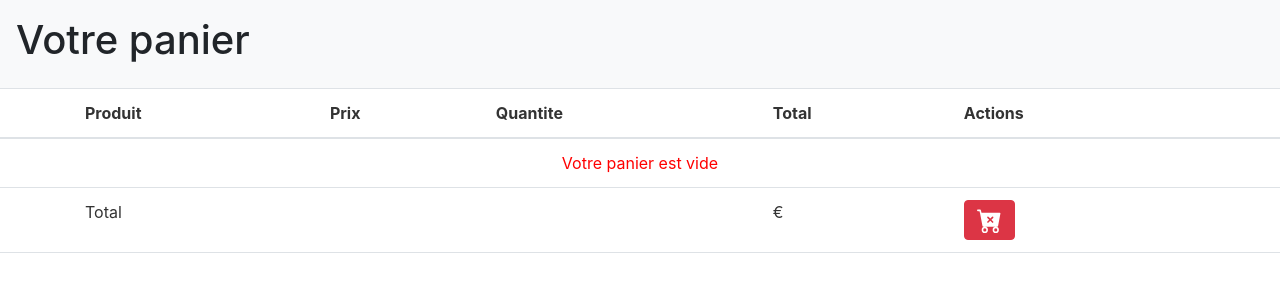
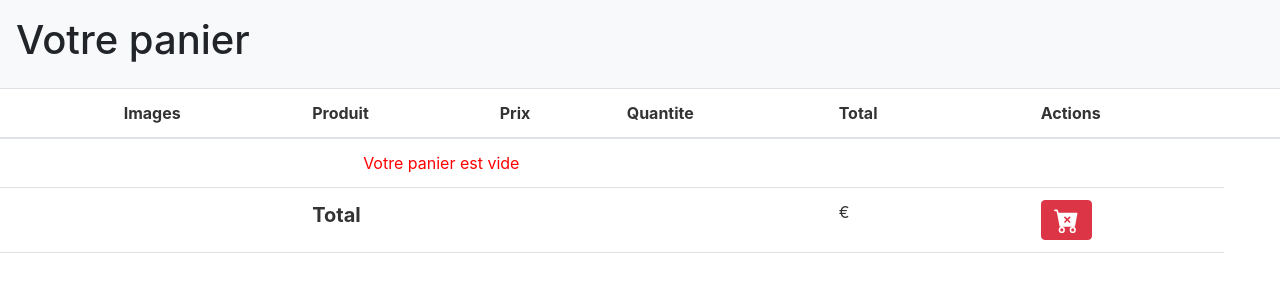
Before and after one commit to baxter08/exo_e_commerce, a Symfony app: template templates/cart/index.html.twig in a window 1280 px wide. Shown: the part 56-356 px from the top of the page. Run offline with Twig, Linux system fonts and the light colour scheme; the template is opened without the code that fills it, so the values that code supplies are empty; some libraries are stand-ins or nearby versions.

Commit message:
Front panier

```diff
--- a/assets/styles/app.css
+++ b/assets/styles/app.css
@@ -472,3 +472,12 @@ display: flex;
   from {opacity: .4}
   to {opacity: 1}
 }
+
+.ligne_top{
+  height: 100px;
+  padding-top: 5vh;
+}
+
+.hauteur{
+  height: 115px;
+}
--- a/templates/base.html.twig
+++ b/templates/base.html.twig
@@ -8,6 +8,7 @@
         {# Run `composer require symfony/webpack-encore-bundle` to start using Symfony UX #}
         {% block stylesheets %}
             {{ encore_entry_link_tags('app') }}
+            <script defer src="https://use.fontawesome.com/releases/v5.15.4/js/all.js" integrity="sha384-rOA1PnstxnOBLzCLMcre8ybwbTmemjzdNlILg8O7z1lUkLXozs4DHonlDtnE7fpc" crossorigin="anonymous"></script>
             <script src="https://cdn.jsdelivr.net/npm/bootstrap@4.6.2/dist/js/bootstrap.bundle.min.js"></script>
             <script src="../../../bootstrap/js/bootstrap.js"></script>
             <script src="https://cdn.jsdelivr.net/npm/jquery@3.6.3/dist/jquery.slim.min.js"></script>
@@ -22,6 +23,7 @@
             <link rel="stylesheet" href="assets/styles/app.css">
             <link rel="stylesheet" href="assets/styles/app.scss">
             <link rel="stylesheet" href="assets/styles/style_search.css">
+            <link rel="stylesheet" href="https://use.fontawesome.com/releases/v5.15.4/css/all.css" integrity="sha384-DyZ88mC6Up2uqS4h/KRgHuoeGwBcD4Ng9SiP4dIRy0EXTlnuz47vAwmeGwVChigm" crossorigin="anonymous"/>
             <link href="https://cdn.jsdelivr.net/npm/bootstrap@5.3.0-alpha1/dist/css/bootstrap.min.css" rel="stylesheet" integrity="sha384-GLhlTQ8iRABdZLl6O3oVMWSktQOp6b7In1Zl3/Jr59b6EGGoI1aFkw7cmDA6j6gD" crossorigin="anonymous">
             <link rel="stylesheet" href="https://unpkg.com/placeholder-loading/dist/css/placeholder-loading.min.css">
             <link href="https://cdn.jsdelivr.net/npm/bootstrap@5.2.2/dist/css/bootstrap.min.css" rel="stylesheet" integrity="sha384-Zenh87qX5JnK2Jl0vWa8Ck2rdkQ2Bzep5IDxbcnCeuOxjzrPF/et3URy9Bv1WTRi" crossorigin="anonymous">
--- a/templates/cart/index.html.twig
+++ b/templates/cart/index.html.twig
@@ -11,26 +11,32 @@
 		<thead>
 			<tr>
                 <th></th>
+                <th></th>
+                <th>Images</th>
 				<th>Produit</th>
 				<th>Prix</th>
 				<th>Quantite</th>
 				<th>Total</th>
+                <th></th>
 				<th>Actions</th>
                 <th></th>
 			</tr>
 		</thead>
 		<tbody>
 			{% for element in dataPanier %}
-				<tr>
+				<tr class="hauteur">
                     <td></td>
-					<td>{{ element.produit.nom}}</td>
-					<td>{{ element.produit.Prix}}
-						€</td>
-					<td>{{ element.quantite}}</td>
-					<td>{{ element.quantite * element.produit.prix}}
+                    <td></td>
+                    <td><img src="{{ asset('build/images/' ~ element.produit.images[0]) }}" style="width:10%"></td>
+					<td><div class="ligne_top">{{ element.produit.nom}}</div></td>
+					<td><div class="ligne_top">{{ element.produit.Prix}}
+						€</div></td>
+					<td><div class="ligne_top">{{ element.quantite}}</div></td>
+					<td><div class="ligne_top">{{ element.quantite * element.produit.prix}}
 
-						€</td>
-					<td>
+						€</div></td>
+                        <td></td>
+					<td><div class="ligne_top">
 						<a href="{{path("cart_add", {id: element.produit.id})}}" class="btn btn-success" style="background-color:black">
 							<svg xmlns="http://www.w3.org/2000/svg" width="25" height="25" fill="currentColor" class="bi bi-cart-plus-fill" viewbox="0 0 16 16">
 								<path d="M.5 1a.5.5 0 0 0 0 1h1.11l.401 1.607 1.498 7.985A.5.5 0 0 0 4 12h1a2 2 0 1 0 0 4 2 2 0 0 0 0-4h7a2 2 0 1 0 0 4 2 2 0 0 0 0-4h1a.5.5 0 0 0 .491-.408l1.5-8A.5.5 0 0 0 14.5 3H2.89l-.405-1.621A.5.5 0 0 0 2 1H.5zM6 14a1 1 0 1 1-2 0 1 1 0 0 1 2 0zm7 0a1 1 0 1 1-2 0 1 1 0 0 1 2 0zM9 5.5V7h1.5a.5.5 0 0 1 0 1H9v1.5a.5.5 0 0 1-1 0V8H6.5a.5.5 0 0 1 0-1H8V5.5a.5.5 0 0 1 1 0z"/>
@@ -49,7 +55,7 @@
 								<path d="M.5 1a.5.5 0 0 0 0 1h1.11l.401 1.607 1.498 7.985A.5.5 0 0 0 4 12h1a2 2 0 1 0 0 4 2 2 0 0 0 0-4h7a2 2 0 1 0 0 4 2 2 0 0 0 0-4h1a.5.5 0 0 0 .491-.408l1.5-8A.5.5 0 0 0 14.5 3H2.89l-.405-1.621A.5.5 0 0 0 2 1H.5zM6 14a1 1 0 1 1-2 0 1 1 0 0 1 2 0zm7 0a1 1 0 1 1-2 0 1 1 0 0 1 2 0zM7.354 5.646 8.5 6.793l1.146-1.147a.5.5 0 0 1 .708.708L9.207 7.5l1.147 1.146a.5.5 0 0 1-.708.708L8.5 8.207 7.354 9.354a.5.5 0 1 1-.708-.708L7.793 7.5 6.646 6.354a.5.5 0 1 1 .708-.708z"/>
 							</svg>
 						</a>
-					</td>
+					</div></td>
 				</tr>
 			{% else %}
 				<tr>
@@ -61,15 +67,19 @@
 		<tfoot>
 			<tr>
             <td></td>
-				<td colspan="3">Total</td>
+            <td></td>
+             <td></td>
+
+				<td colspan="3"style="font-size:20px;font-weight : bold;";>Total</td>
 				<td>{{ total }}
 					€</td>
+                   <td></td>
                        <td><a href="{{path("cart_delete_all")}}" class="btn btn-danger" >
 							<svg xmlns="http://www.w3.org/2000/svg" width="25" height="25" fill="currentColor" class="bi bi-cart-x" viewbox="0 0 16 16">
 								<path d="M.5 1a.5.5 0 0 0 0 1h1.11l.401 1.607 1.498 7.985A.5.5 0 0 0 4 12h1a2 2 0 1 0 0 4 2 2 0 0 0 0-4h7a2 2 0 1 0 0 4 2 2 0 0 0 0-4h1a.5.5 0 0 0 .491-.408l1.5-8A.5.5 0 0 0 14.5 3H2.89l-.405-1.621A.5.5 0 0 0 2 1H.5zM6 14a1 1 0 1 1-2 0 1 1 0 0 1 2 0zm7 0a1 1 0 1 1-2 0 1 1 0 0 1 2 0zM7.354 5.646 8.5 6.793l1.146-1.147a.5.5 0 0 1 .708.708L9.207 7.5l1.147 1.146a.5.5 0 0 1-.708.708L8.5 8.207 7.354 9.354a.5.5 0 1 1-.708-.708L7.793 7.5 6.646 6.354a.5.5 0 1 1 .708-.708z"/>
 							</svg>
 						</a></td>
-				<td></td>
+
 			</tr>
 
 
```
